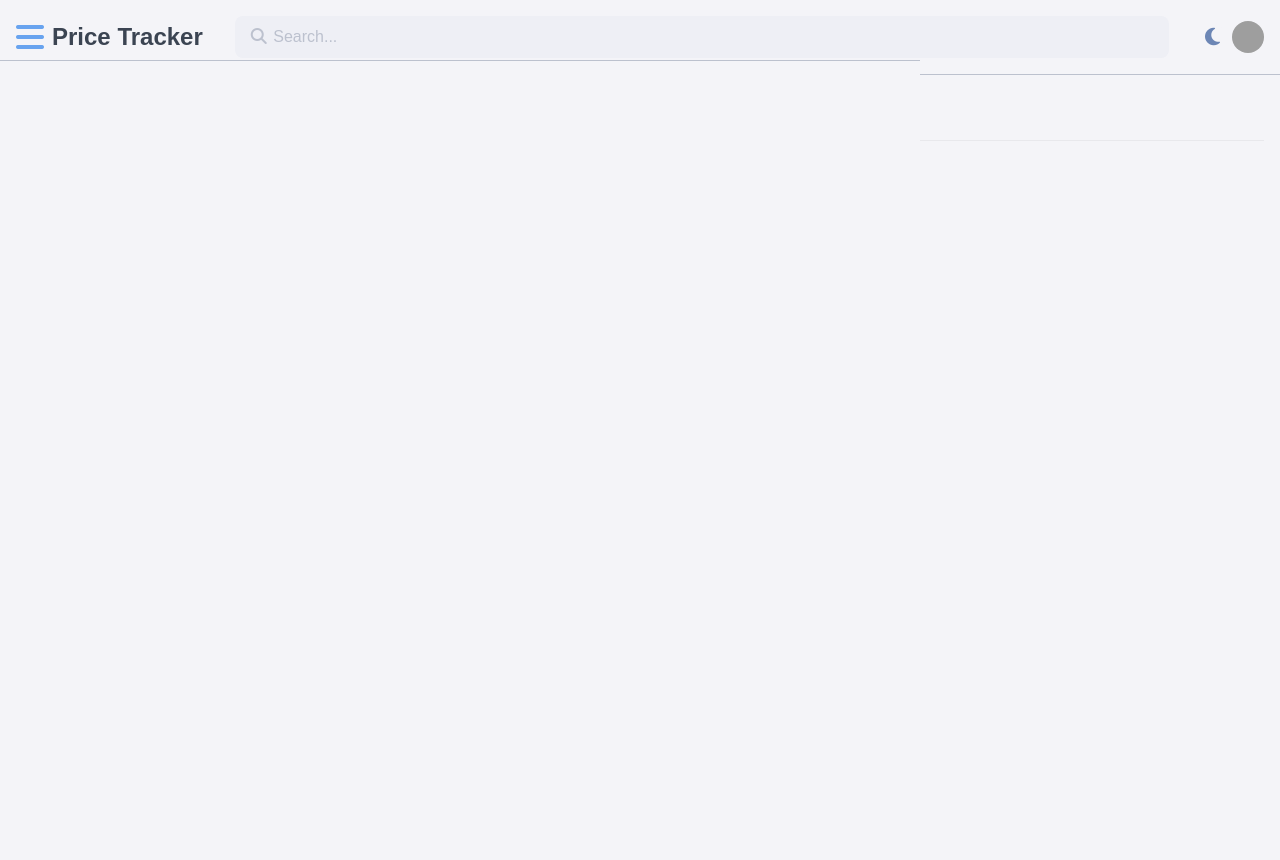
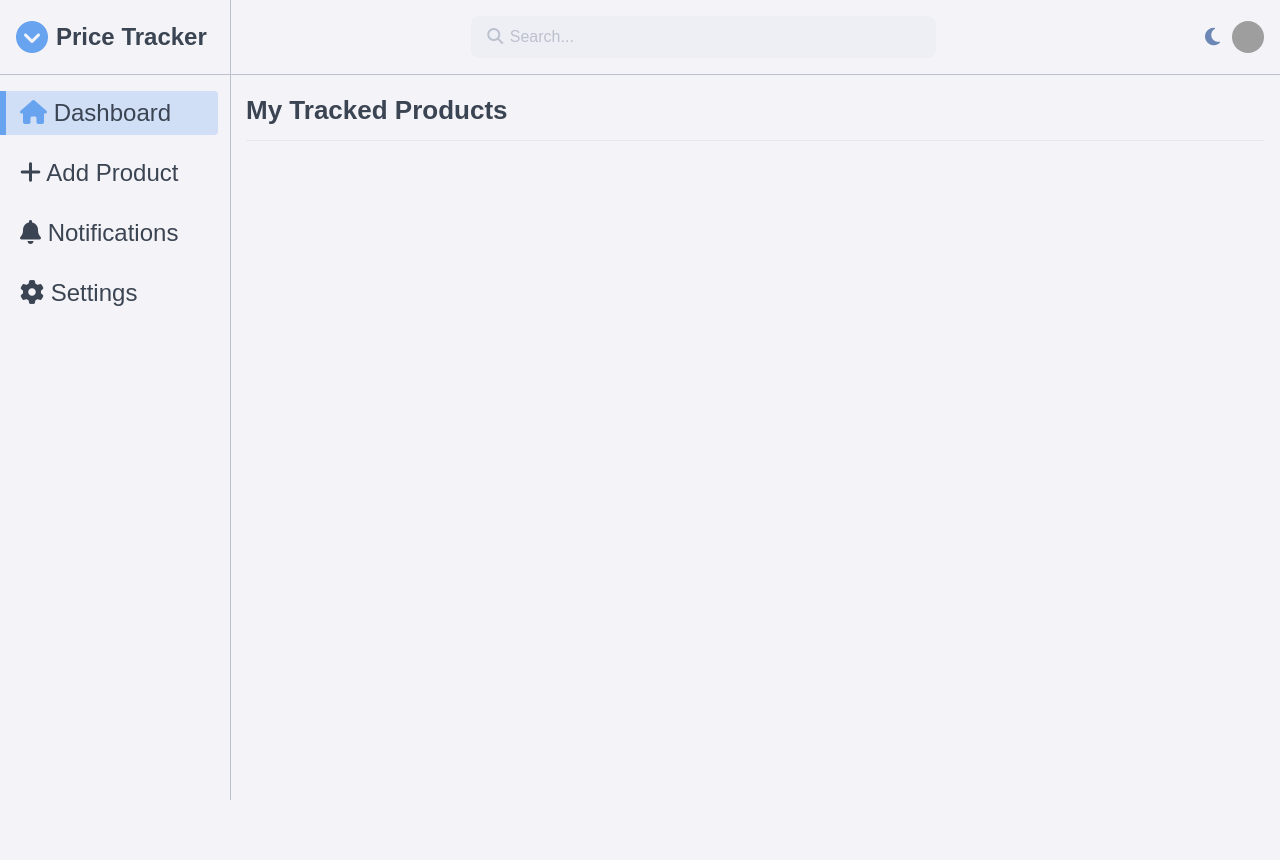
Before and after one commit to ToastFreak777/Price-Tracker, a Flask app: template ptracker/templates/main/home.html in a window 1280 px wide. After the commit the page ends 800 px from the top, so only its background shows below. Run offline with Flask 3, Linux system fonts and the light colour scheme; the template is opened without the code that fills it, so the values that code supplies are empty; some libraries are stand-ins or nearby versions; grey boxes are pictures that could not be loaded.

Commit message:
feat: Desktop sidebar done

```diff
--- a/ptracker/static/style.css
+++ b/ptracker/static/style.css
@@ -22,6 +22,10 @@
   background-color: var(--color-bg-secondary);
 }
 
+.container {
+  display: flex;
+}
+
 /* #region Header */
 
 .header {
@@ -37,7 +41,6 @@
     grid-template-columns: auto 1fr auto;
     grid-template-areas: "title search actions";
     gap: 2rem;
-    padding: 1rem;
     border-bottom: 1px solid var(--color-placeholder);
   }
 }
@@ -50,17 +53,32 @@
   gap: 0.5rem;
 
   font-size: 1.5rem;
+
+  height: 100%;
 }
 
 .header__menu-toggle .fa-bars,
-.header__menu-toggle .fa-close {
+.header__menu-toggle .fa-close,
+.header__menu-toggle .fa-circle-chevron-down {
   font-size: 32px;
   color: #68a3ef;
   cursor: pointer;
 }
 
+.header__menu-toggle .fa-circle-chevron-down {
+  display: none;
+
+  @media (min-width: 768px) {
+    display: block;
+  }
+}
+
 .header__menu-toggle .fa-bars {
   display: block;
+
+  @media (min-width: 768px) {
+    display: none;
+  }
 }
 
 .header__menu-toggle .fa-close {
@@ -90,6 +108,11 @@
 
   background: var(--color-searchbar);
   border-radius: 0.5rem;
+
+  @media (min-width: 768px) {
+    width: min(50%, 600px);
+    margin: 0 auto;
+  }
 }
 
 .header__search .fa-magnifying-glass {
@@ -149,28 +172,98 @@
 
   position: absolute;
   top: 60px;
-  left: -360px;
+  left: -720px;
   width: 100%;
   height: 100%;
 
-  transition: left 0.3s ease;
+  transition: left 0.6s ease;
 
   border-top: 1px solid var(--color-placeholder);
+
+  @media (min-width: 768px) {
+    flex-grow: 1;
+
+    position: static;
+    height: auto;
+    left: 0;
+    border-top: none;
+    /* border-right: 1px solid var(--color-placeholder); */
+
+    max-width: 230px;
+
+    /* Gives the split look on header */
+    &::after {
+      content: "";
+      position: absolute;
+      left: 230px;
+      top: 0;
+      width: 1px;
+      height: 100%;
+      background: var(--color-placeholder);
+    }
+  }
 }
 
 .sidebar.open {
   left: 0;
 }
 
+.sidebar__nav {
+  height: 100%;
+}
+
 .sidebar__links {
+  height: 100%;
+
   font-size: 1.5rem;
   list-style: none;
 
-  padding-left: 1.25rem;
+  padding: 0;
+  margin-right: 0.75rem;
 }
 
 .sidebar__item {
+  position: relative;
+
   margin-block: 1rem;
+  padding: 0.25rem 1.25rem;
+  border-radius: 0.25rem;
+}
+
+.sidebar__item:hover {
+  /* color: #68a3ef; */
+  background: #68a2ef1a;
+}
+
+.sidebar__item.active {
+  /* color: #68a3ef; */
+  background: #68a2ef42;
+}
+
+.sidebar__item.active::before {
+  content: "";
+  position: absolute;
+  left: 0;
+  top: 0;
+  width: 6px;
+  height: 100%;
+  background: #68a3ef;
+}
+
+/* .sidebar__item:hover::before {
+  content: "";
+  position: absolute;
+  left: 0;
+  top: 0;
+  width: 6px;
+  height: 100%;
+  background: #68a3ef;
+} */
+
+.sidebar__item.active .nav__link i {
+  color: #68a3ef;
+
+  transition: none;
 }
 
 .nav__link {
@@ -181,13 +274,15 @@
 }
 
 .nav__link i {
-  color: #68a3ef;
+  /* color: #68a3ef; */
 }
 
 /* #endregion */
 
 /* #region Main */
 .content {
+  flex-grow: 1;
+
   display: flex;
   flex-direction: column;
   gap: 1rem;
--- a/ptracker/templates/layout.html
+++ b/ptracker/templates/layout.html
@@ -28,6 +28,7 @@
         <div class="header__menu-toggle" aria-expanded="false">
           <i class="fa-solid fa-bars"></i>
           <i class="fa-solid fa-close"></i>
+          <i class="fa-solid fa-circle-chevron-down"></i>
         </div>
         <h1 class="header__title">Price Tracker</h1>
       </div>
@@ -52,11 +53,12 @@
       </div>
     </header>
 
+    <div class="container">
       <aside class="sidebar">
         <nav class="sidebar__nav">
           <ul class="sidebar__links">
-          <li class="sidebar__item">
-            <a href="/" class="nav__link active">
+            <li class="sidebar__item active">
+              <a href="/" class="nav__link">
                 <i class="fa-solid fa-house"></i>
                 <span>Dashboard</span>
               </a>
@@ -84,6 +86,7 @@
       </aside>
 
       <main class="content">{% block content %} {% endblock %}</main>
+    </div>
 
     <script
       type="text/javascript"
```
Lines whose indentation alone changed are shown as unchanged.
